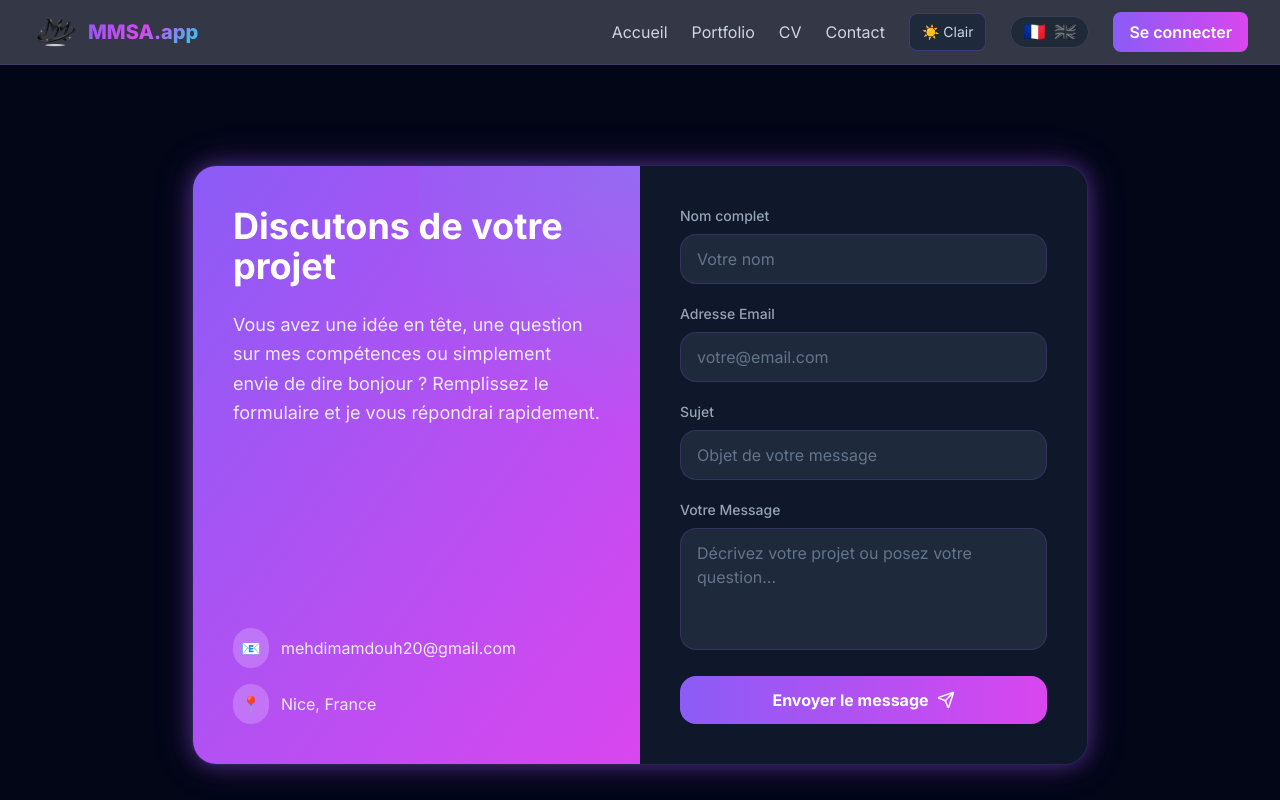
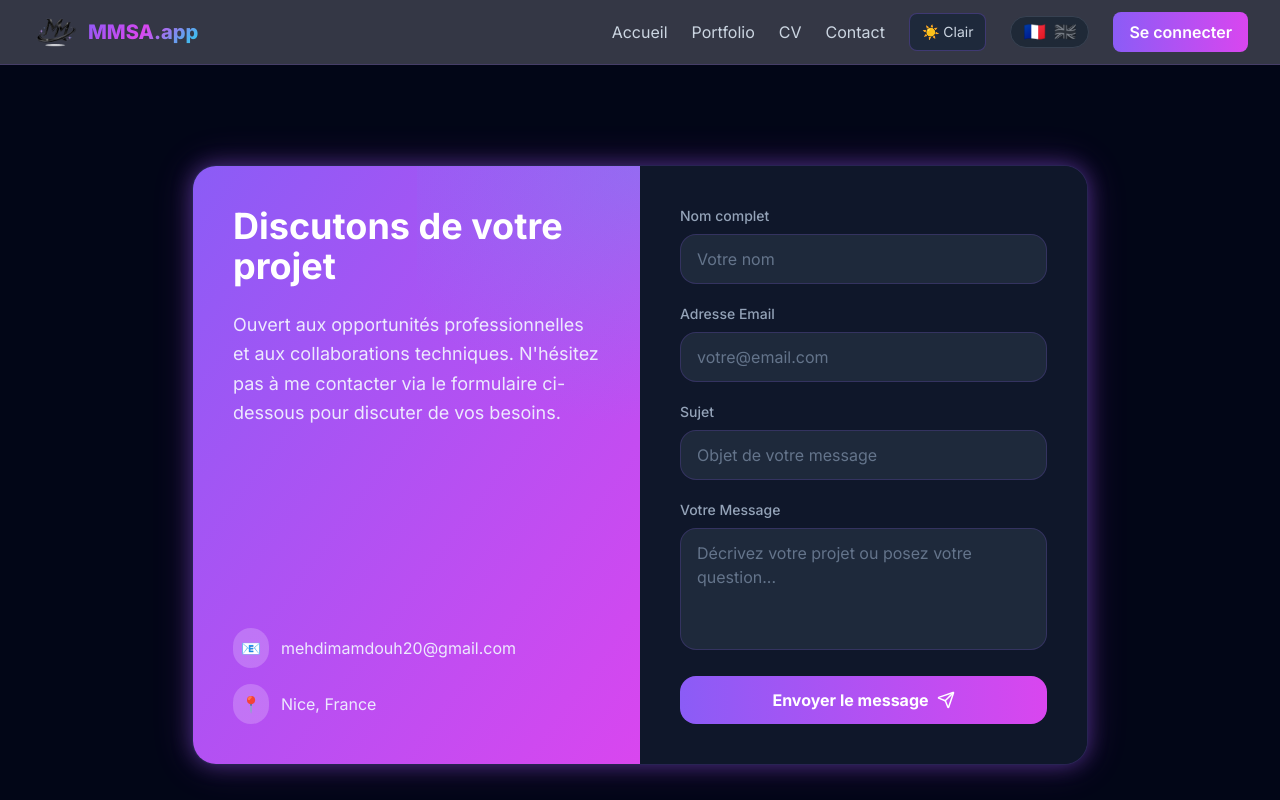
Before and after one commit to Mastr00/mon-site-perso, a Next.js app: page /contact in a window 1280 px wide. Shown: the top 800 px of the page. Built offline with nearby package versions, Linux system fonts and the light colour scheme; no server answers.

Commit message:
chore: update contact page subtitle to be more professional

```diff
--- a/locales/en.js
+++ b/locales/en.js
@@ -42,7 +42,7 @@ export const en = {
     // Contact
     contact: {
         title: "Let's discuss your project",
-        subtitle: "Have an idea in mind, a question about my skills, or just want to say hi? Fill out the form and I'll get back to you quickly.",
+        subtitle: "Open to professional opportunities and technical collaborations. Please feel free to reach out via the form below to discuss your needs.",
         nameLabel: "Full Name",
         namePlaceholder: "Your name",
         nameRequired: "Name is required.",
--- a/locales/fr.js
+++ b/locales/fr.js
@@ -42,7 +42,7 @@ export const fr = {
     // Contact
     contact: {
         title: "Discutons de votre projet",
-        subtitle: "Vous avez une idée en tête, une question sur mes compétences ou simplement envie de dire bonjour ? Remplissez le formulaire et je vous répondrai rapidement.",
+        subtitle: "Ouvert aux opportunités professionnelles et aux collaborations techniques. N'hésitez pas à me contacter via le formulaire ci-dessous pour discuter de vos besoins.",
         nameLabel: "Nom complet",
         namePlaceholder: "Votre nom",
         nameRequired: "Le nom est requis.",
```
